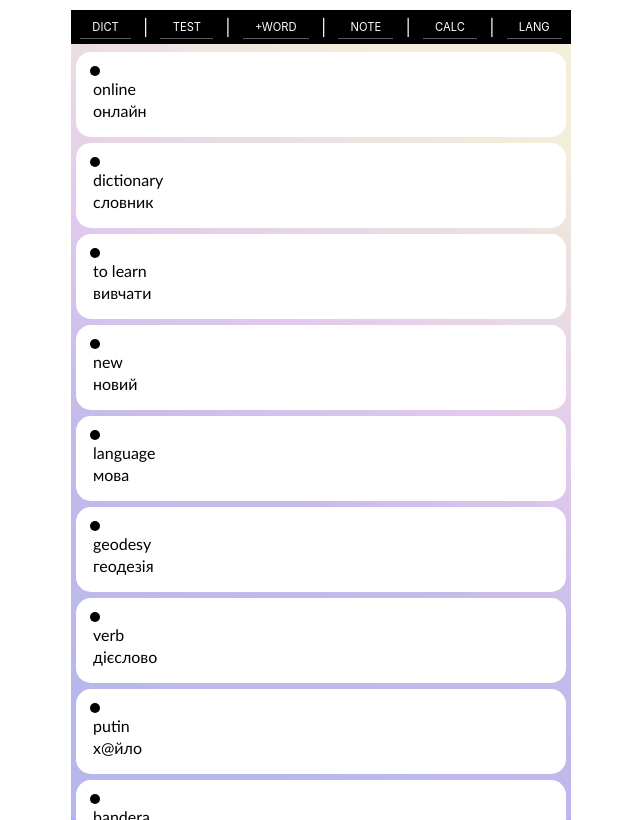
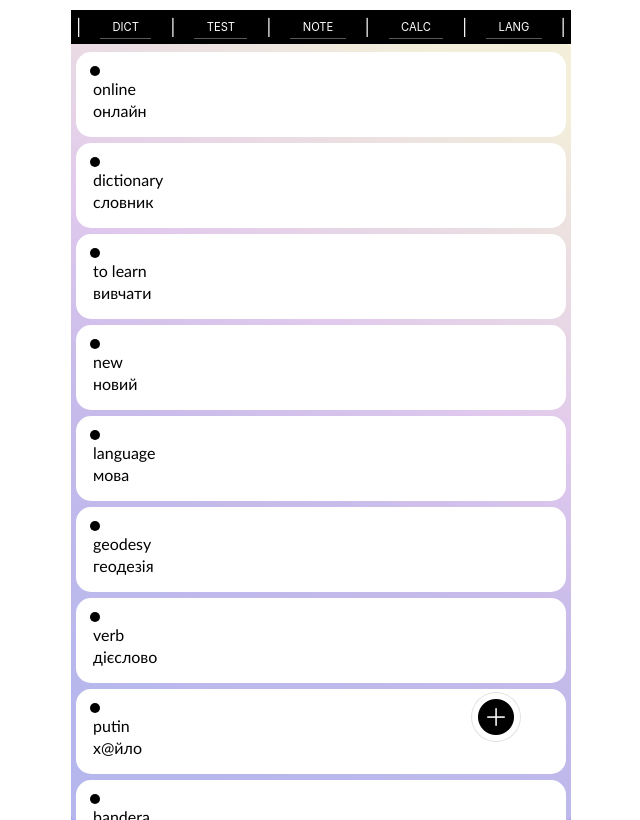
Before and after one commit to hustle2live/Vocabulary-App, a React (Create React App) app: page /#/ in a window 1280 px wide. Shown: the whole page, without its empty margins (319-959 px from the left). Built offline with nearby package versions, Linux system fonts and the light colour scheme.

Commit message:
moderate header add word button

```diff
--- a/src/App.jsx
+++ b/src/App.jsx
@@ -10,16 +10,14 @@ import { Header } from './components/Header/Header';
 import './styles.scss';
 
 const App = () => (
-   <>
+  <div className='main_wrapper'>
       <Header />
-      <div className='main_wrapper'>
       <Routes>
          <Route path='/' element={<Vocabulary />} />
          <Route path='/add-new-word' element={<AddNewWord />} />
          <Route path='/test-page' element={<Test />} />
       </Routes>
       </div>
-   </>
 );
 
 export default App;
--- a/src/_variables.scss
+++ b/src/_variables.scss
@@ -1,4 +1,6 @@
 @import url('https://fonts.googleapis.com/css2?family=Inter:wght@400;600;700;800&family=Roboto+Mono:wght@700&display=swap');
+@import url('https://fonts.googleapis.com/css2?family=Material+Symbols+Outlined:opsz,wght,FILL,GRAD@48,400,0,0');
+@import url('https://fonts.googleapis.com/css2?family=Material+Symbols+Rounded:opsz,wght,FILL,GRAD@20..48,100..700,0..1,-50..200');
 
 $font-primary: -apple-system, BlinkMacSystemFont, 'Segoe UI', 'Roboto', 'Oxygen', 'Ubuntu', 'Cantarell', 'Fira Sans',
    'Droid Sans', 'Helvetica Neue', sans-serif;
@@ -9,7 +11,7 @@ $text-secondary: #000;
 $menu-text-primary: #000;
 $menu-text-secondary: #fff;
 
-$menu-main: #fff;
+$menu-primary: #fff;
 $menu-secondary: #000;
 
 $bg-secondary: rgb(157, 159, 245);
@@ -22,5 +24,20 @@ $bg-secondary-gradient: linear-gradient(
    rgba(255, 248, 215, 0.9136904761904762) 95%
 );
 
+
+// there's must be a secondary color theme
+
 $bg-primary: rgba(55, 57, 214, 0.736);
 // $bg-primary-gradient: linear-gradient();
+
+
+.material-symbols-rounded {
+   font-variation-settings: 'FILL' 1, 'wght' 200, 'GRAD' 0, 'opsz' 48;
+   font-size: 48px;
+   color: $menu-text-primary;
+
+}
+
+.hidden {
+   display: none;
+}
--- a/src/components/AddNewWord/AddNewWord.module.scss
+++ b/src/components/AddNewWord/AddNewWord.module.scss
@@ -1,3 +1,6 @@
+@use '../../variables' as global;
+
+
 .wrapper {
   display: grid;
   grid-template-columns: 1fr;
--- a/src/components/Header/Header.jsx
+++ b/src/components/Header/Header.jsx
@@ -8,22 +8,21 @@ export const Header = () => {
       location = useLocation();
 
    const goToMainPage = () => navigate('/' + location.search);
-   const goToAddWordPage = () => navigate('/add-new-word' + location.search);
    const goToTestPage = () => navigate('/test-page' + location.search);
 
    return (
       <nav className={styles.header}>
+         <span>|</span>
          <li onClick={goToMainPage}>DICT</li>
          <span>|</span>
          <li onClick={goToTestPage}>TEST</li>
-         <span>|</span>
-         <li onClick={goToAddWordPage}>+WORD</li>
          <span>|</span>
          <li onClick={goToMainPage}>NOTE</li>
          <span>|</span>
          <li onClick={goToMainPage}>CALC</li>
          <span>|</span>
          <li onClick={goToMainPage}>LANG</li>
+         <span>|</span>
       </nav>
    );
 };
--- a/src/components/Header/Header.module.scss
+++ b/src/components/Header/Header.module.scss
@@ -30,7 +30,6 @@
       &::marker {
          padding: 0;
          margin: 0;
-         // content: none;
       }
    }
 }
--- /dev/null
+++ b/src/components/Vocabulary/AddWordButton.jsx
@@ -0,0 +1,17 @@
+import React from 'react';
+import { useNavigate, useLocation } from 'react-router-dom';
+
+import styles from './Vocabulary.module.scss'
+
+export const AddWordButton = () => {
+   const navigate = useNavigate(),
+      location = useLocation();
+
+   const goToAddWordPage = () => navigate('/add-new-word' + location.search);
+
+   return (
+      <button onClick={goToAddWordPage} className={styles.addWordButton} label='add new word'>
+         <span className='material-symbols-rounded'>add_circle</span>
+      </button>
+   );
+};
--- a/src/components/Vocabulary/Vocabulary.jsx
+++ b/src/components/Vocabulary/Vocabulary.jsx
@@ -1,6 +1,7 @@
 import React from 'react';
 import { useSelector } from 'react-redux';
 
+import { AddWordButton } from './AddWordButton';
 import styles from './Vocabulary.module.scss';
 
 export const Vocabulary = () => {
@@ -8,20 +9,25 @@ export const Vocabulary = () => {
 
    localStorage.setItem('vocabulary', JSON.stringify(vocabulary));
 
-   return (
-      <div className={styles.wrapper}>
-         <div className={styles.content}>
+   const WordsUlList = () => (
       <ul className={styles.wordList}>
          {vocabulary.map(({ name, translate }, index) => (
             <li className={styles.wordListElement} key={index}>
                <div className={styles['word-description']}>
-                        <span></span>
+                  <span className='circle'></span>
                </div>
                <p className={styles['word-name']}>{name}</p>
                <p className={styles['word-translate']}>{translate}</p>
             </li>
          ))}
       </ul>
+   );
+
+   return (
+      <div className={styles.wrapper}>
+         <div className={styles.content}>
+            <WordsUlList />
+            <AddWordButton />
          </div>
       </div>
    );
--- a/src/components/Vocabulary/Vocabulary.module.scss
+++ b/src/components/Vocabulary/Vocabulary.module.scss
@@ -54,3 +54,24 @@
       background: global.$menu-secondary;
    }
 }
+
+.addWordButton {
+   display: flex;
+   padding: 0;
+   margin: 0;
+   position: sticky;
+   bottom: 10%;
+   left: 80%;
+   text-align: center;
+   align-items: center;
+   justify-content: center;
+   background: global.$menu-primary;
+   border-radius: 50%;
+   z-index: 1;
+}
+
+// .material-symbols-rounded {
+//   font-variation-settings: 'FILL' 1, 'wght' 200, 'GRAD' 0, 'opsz' 48;
+//   font-size: 48px;
+//   color: $menu-text-primary;
+// }
--- a/src/styles.scss
+++ b/src/styles.scss
@@ -23,6 +23,7 @@ ul {
 .main_wrapper {
    background: global.$bg-secondary;
    background: global.$bg-secondary-gradient;
+   position: relative;
 }
 
 @media screen and (min-width: 560px) {
```
Lines whose indentation alone changed are shown as unchanged.
